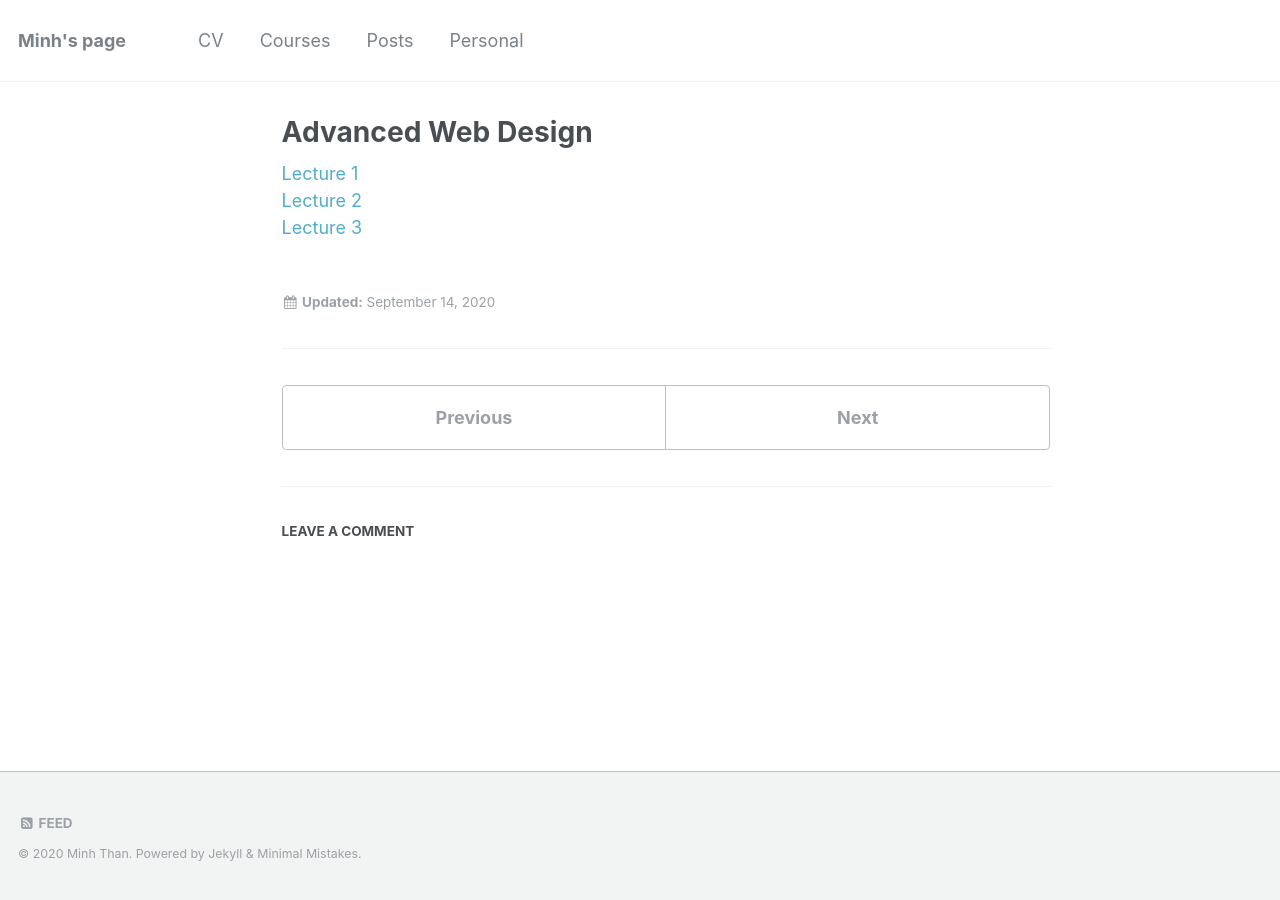
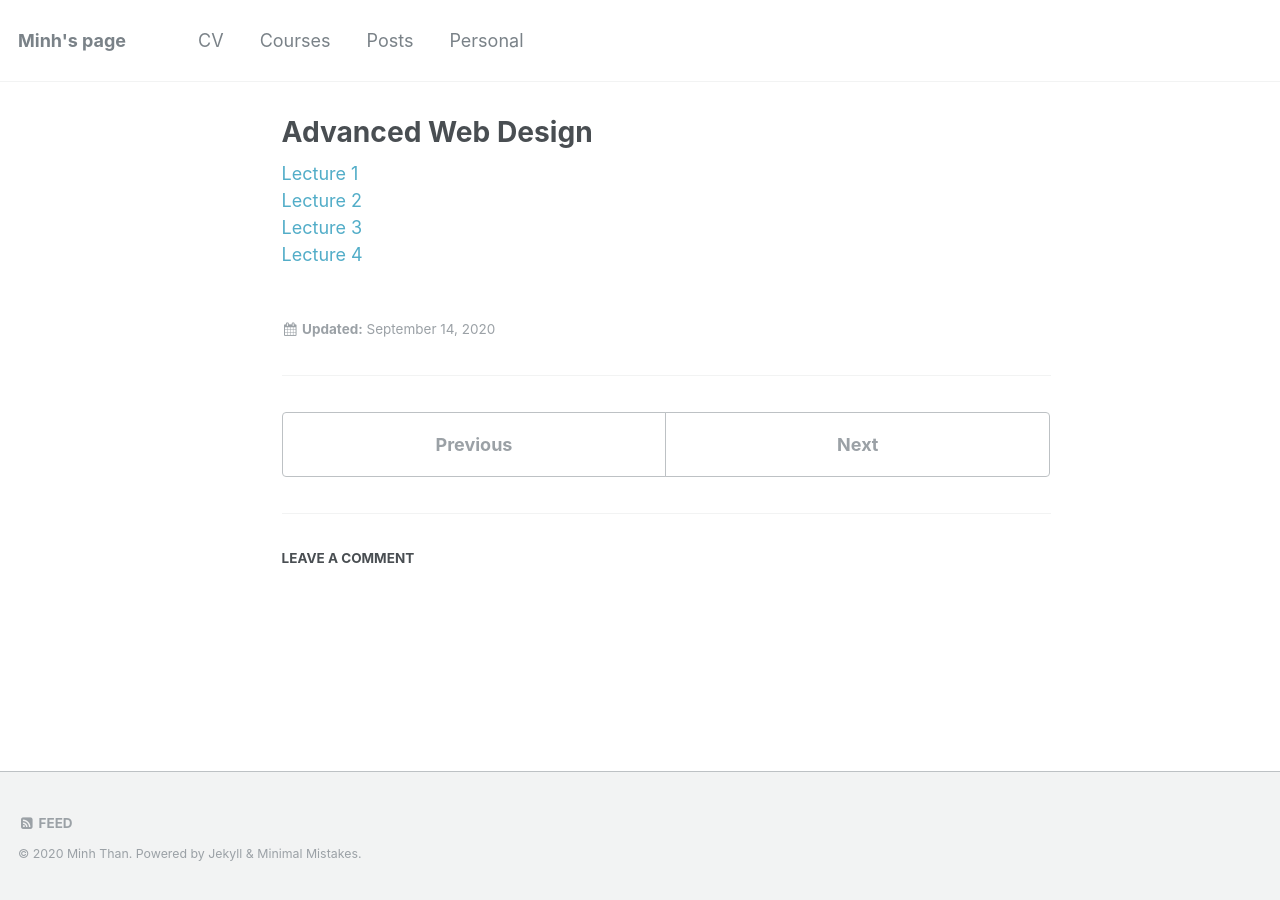
Before and after one commit to thanqminh/thanqminh.github.io, a Jekyll site: the page built from _courses/avd.md, in a window 1280 px wide. Built offline with Jekyll 4.4.1, drawn with Linux system fonts in a browser that asks for light colours; comment, search, counter and statistics services are not loaded.

Commit message:
add avd lecture 4

```diff
--- a/_courses/avd.md
+++ b/_courses/avd.md
@@ -8,7 +8,9 @@ comments: true
 [Lecture 1][lecture1]
 [Lecture 2][lecture2]
 [Lecture 3][lecture3]
+[Lecture 4][lecture4]
 
 [lecture1]: /courses/avd/lecture1.pptx
 [lecture2]: /courses/avd/lecture2.pptx
 [lecture3]: /courses/avd/lecture3.pptx
+[lecture4]: /courses/avd/lecture4.pptx
```
Also changed, not shown: 1 other file.
